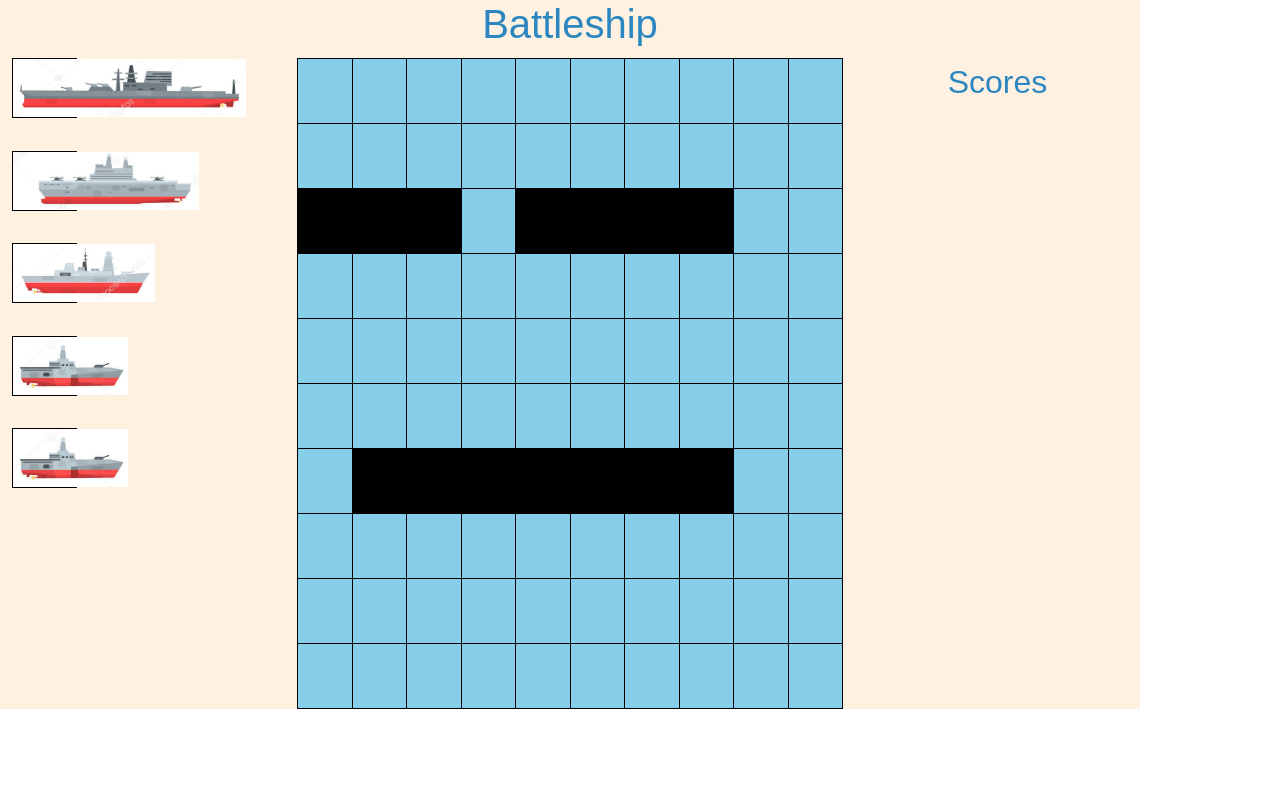
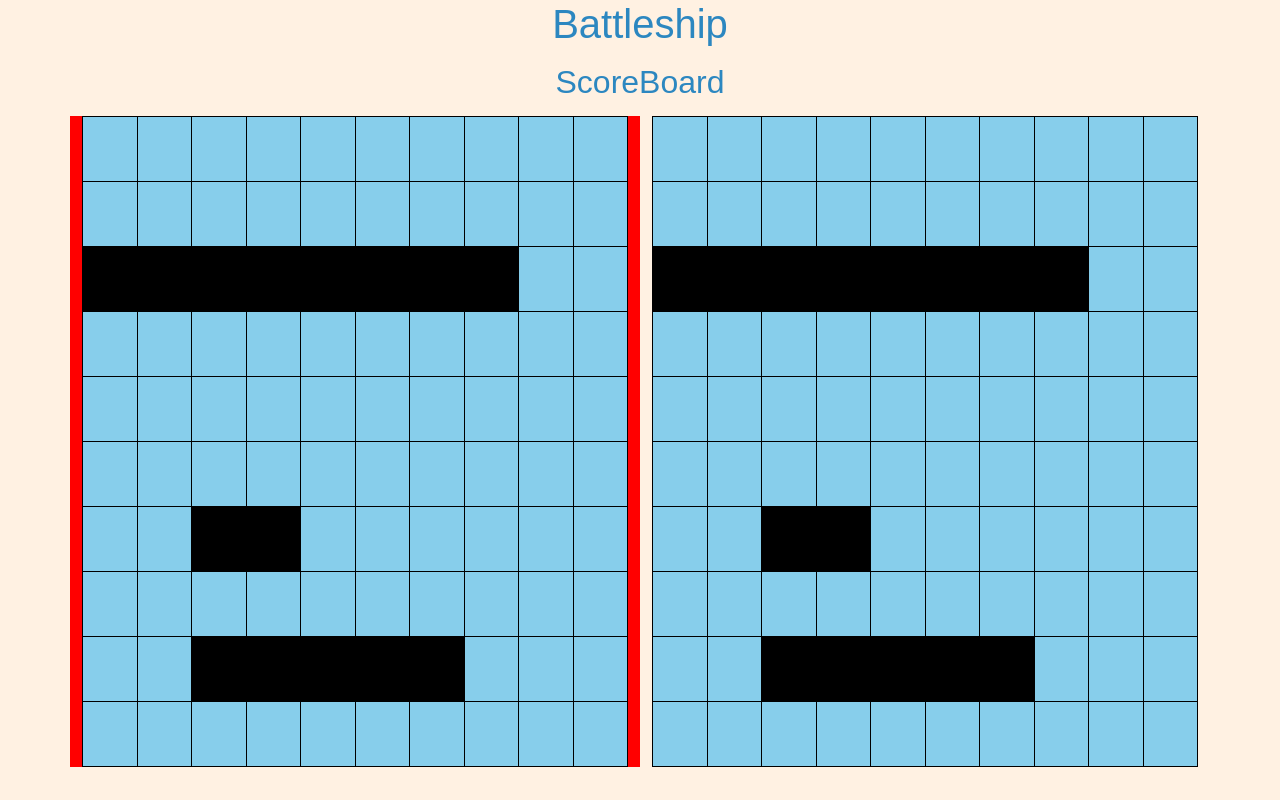
Before and after one commit to bomendez/bo-mendez-sruti-munukutla-project2, a React (Create React App) app: page /game-board in a window 1280 px wide. Built offline with nearby package versions, Linux system fonts and the light colour scheme; a web font is replaced by a local one.

Commit message:
ships refractor, two boards with overlay

```diff
--- a/src/Battleship.css
+++ b/src/Battleship.css
@@ -1,6 +1,8 @@
 html, body{
     width: 100%;
     height: 100vh;
+    background-color: rgb(255, 241, 226);
+
 }
 /* cyrillic */
 @font-face {
@@ -63,7 +65,7 @@ html, body{
 .container {
     background-color: rgb(255, 241, 226);
     height: 100%;
-    margin: 0;
+    /* margin: 0; */
     padding-top: 10%;
     padding-bottom: 50%;
     display: flex;
@@ -145,3 +147,11 @@ a:visited {
 .ship > img{
     height: 100%;
 }
+
+.classOverlay{
+    pointer-events: none;
+}
+
+.highlight{
+    background-color: red;
+}
--- a/src/components/game.jsx
+++ b/src/components/game.jsx
@@ -1,34 +1,49 @@
 import React, { Component } from 'react';
-import Board from './board.jsx';
 import ship5x1 from '../images/5x1_ship.png';
 import ship4x1 from '../images/4x1_ship.png';
 import ship3x1 from '../images/3x1_ship.png';
 import ship2x1 from '../images/2x1_ship.png';
+import Board from './board';
+import { useSelector } from 'react-redux';
 
 
 
-class Game extends React.Component{
-    render(){
+function Game() {
+        const playerTurn = useSelector(state => state.player_turn);
+        let leftOverlay = '';
+        let rightOverlay = '';
+        if(playerTurn === 0){
+            rightOverlay = 'classOverlay';
+            leftOverlay = 'highlight';
+        }else{
+            leftOverlay = 'classOverlay';
+            rightOverlay = 'highlight';
+        }
         return (
         <div className="container board-wrapper">
             <h1>Battleship</h1>
+            <div className="ScoreBoard">ScoreBoard</div>
+
+
             <div className="row">
-                <div className="col ships-display">
+                {/* <div className="col ships-display">
                     <div className="ship"><img src={ship5x1} alt="5x1_ship"/></div>
                     <div className="ship" ><img src={ship4x1} alt="4x1_ship"/></div>
                     <div className="ship" ><img src={ship3x1} alt="3x1_ship"/></div>
                     <div className="ship" ><img src={ship2x1} alt="2x1_ship"/></div>
                     <div className="ship" ><img src={ship2x1} alt="2x1_ship"/></div>
+                </div> */}
+                <div className={'col-6 ' + rightOverlay}>
+                    <Board player_id ="0"/>
                 </div>
-                <div className="col-6">
-                    <Board/>
+                <div className={'col-6 ' + leftOverlay}>
+                    <Board player_id="1"/>
                 </div>
-                <div className="col">
+                {/* <div className="col">
                     Scores
-                </div>
+                </div> */}
             </div>
         </div>);
-    }
 }
 
 export default Game;
--- a/src/components/square.jsx
+++ b/src/components/square.jsx
@@ -14,10 +14,13 @@ export function Square(props){
     const dispatch = useDispatch();
     const listVisitedSquares = useSelector(state => state.BoardReducer.clickedSquares);
     const shipsOnBoard = useSelector(state => state.BoardReducer.ships);
+    const playerTurn = useSelector(state => state.player_turn);
     let colorClass = 'unclicked';
 
-    if(shipsOnBoard.some(e => e.x_coord === props.x_coord && e.y_coord === props.y_coord)){
-        colorClass  = 'ship';
+    for(let ship in shipsOnBoard){
+        if(shipsOnBoard[ship].some(e => e.x_coord === props.x_coord && e.y_coord === props.y_coord)){
+            colorClass  = 'ship';
+        }
     }
 
     if(listVisitedSquares.some(e => e.x_coord === props.x_coord && e.y_coord === props.y_coord)){
--- a/src/reducers/board.js
+++ b/src/reducers/board.js
@@ -4,10 +4,10 @@ import { AIRCRAFT_CARRIER, SIZE_TEN } from "../components/constants";
 function initialStateFunc() {
   const initialState = {
     clickedSquares: [],
-    ships: [],
-    player: {
-      currentPlayer: 0,
-    },
+    ships: {},
+    // player: {
+    //   currentPlayer: 0,
+    // },
   };
 
   let gridRows = initializeBoardState();
@@ -29,17 +29,20 @@ function initialStateFunc() {
   }
 
   function putShipsOnBoard() {
-    for (let i = 2; i < AIRCRAFT_CARRIER + 1; i++) {
-      placeOneShip(i);
-      if (i === 3) {
-        // two ships have size 3
-        placeOneShip(i);
-      }
+    for(let ship in ships){
+      placeOneShip(ship, ships[ship])
     }
+    // for (let i = 2; i < AIRCRAFT_CARRIER + 1; i++) {
+    //   placeOneShip(i);
+    //   if (i === 3) {
+    //     // two ships have size 3
+    //     placeOneShip(i);
+    //   }
+    // }
   }
 
   // Helper function to place one ship on board
-  function placeOneShip(shipSize) {
+  function placeOneShip(shipType, shipSize) {
     let [randomRow, randomCol] = getRowAndCol(shipSize);
     // check whether ship placement is valid before placing ship
     while (!shipPlacementValid(randomRow, randomCol, shipSize)) {
@@ -49,32 +52,37 @@ function initialStateFunc() {
     }
     console.log("add ship", randomRow, randomCol);
     gridRows[randomRow][randomCol] = "ship";
-    initialState.ships.push({ x_coord: randomCol, y_coord: randomRow });
+    // initialState.ships.push({ x_coord: randomCol, y_coord: randomRow });
+      initialState.ships[shipType] = []
+      initialState.ships[shipType].push({ x_coord: randomCol, y_coord: randomRow });
     // console.log("updated ships:", shipsOnBoard);
 
-    fillRemainingShipSize(randomRow, randomCol, shipSize);
+    fillRemainingShipSize(randomRow, randomCol, shipSize, shipType);
   }
 
   // Helper function checking whether a ship can be placed
   // on given location with specified ship length
   function shipPlacementValid(row, col, length) {
-    for (let i = col; i < length - 1; i++) {
-      if (
-        initialState.ships.some((e) => e.x_coord === row && e.y_coord === col)
-      ) {
-        return false;
+    for(let ship in ships){
+      if(ship in initialState.ships){
+      for(let currCol = col; currCol <= length; currCol++){
+        if(initialState.ships[ship].indexOf({row, currCol}) >=0){
+          return false;
+        }
       }
     }
-    return true;
   }
+  return true;
+
+}
 
   // Helper function that takes leftmost cell of ship and
   // sets state of squares to the right for length of ship
-  function fillRemainingShipSize(row, col, length) {
+  function fillRemainingShipSize(row, col, length, shipType) {
     let currCol = col + 1;
     for (let i = 0; i < length - 1; i++) {
       gridRows[row][currCol] = "ship";
-      initialState.ships.push({ x_coord: currCol, y_coord: row });
+      initialState.ships[shipType].push({ x_coord: currCol, y_coord: row });
       currCol++;
       //   console.log("fillRemainingShipSize with", row, i);
       //   console.log("fillRemainingShips:", shipsOnBoard);
@@ -97,6 +105,15 @@ function initialStateFunc() {
   initialState.board = gridRows;
   console.log(initialState);
   return initialState;
+}
+
+//define a dictionary of ships with respective lengths.
+const ships = {
+  carrier: 5,
+  battleship: 4,
+  destroyer: 3,
+  submarine: 3,
+  patrolBoat: 2
 }
 
 // REDUCER STARTS HERE
--- a/src/reducers/index.js
+++ b/src/reducers/index.js
@@ -15,7 +15,10 @@
 
 import { combineReducers } from 'redux';
 import { BoardReducer } from './board';
+import { PlayerReducer } from './player';
+
 
 export default combineReducers({
-    BoardReducer
+    BoardReducer,
+    PlayerReducer
 });
--- /dev/null
+++ b/src/reducers/player.js
@@ -0,0 +1,7 @@
+let initialState = {
+    player_turn: 0
+}
+
+export const PlayerReducer = (state=initialState, action) => {
+    return state;
+};
```
Also changed, not shown: src/components/board.jsx (line endings or trailing spaces).
